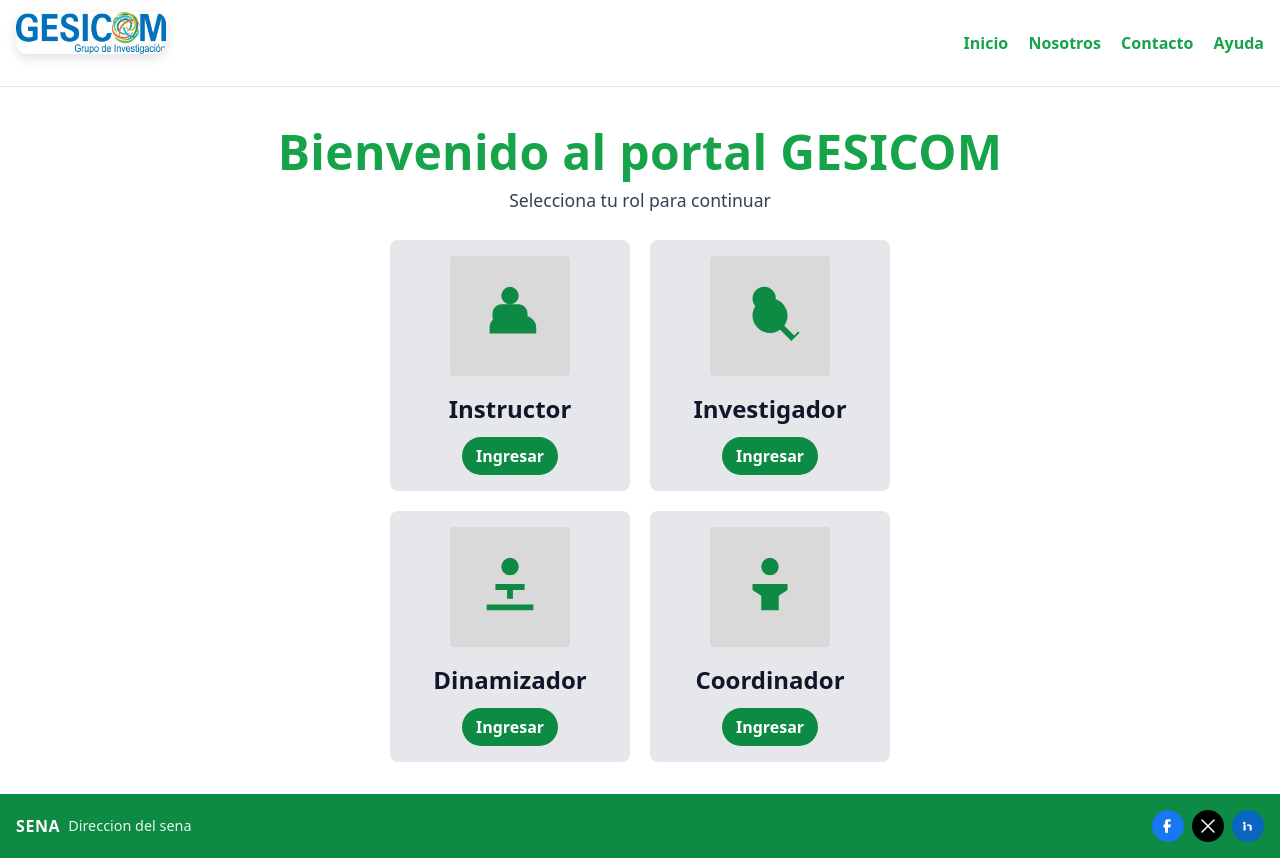
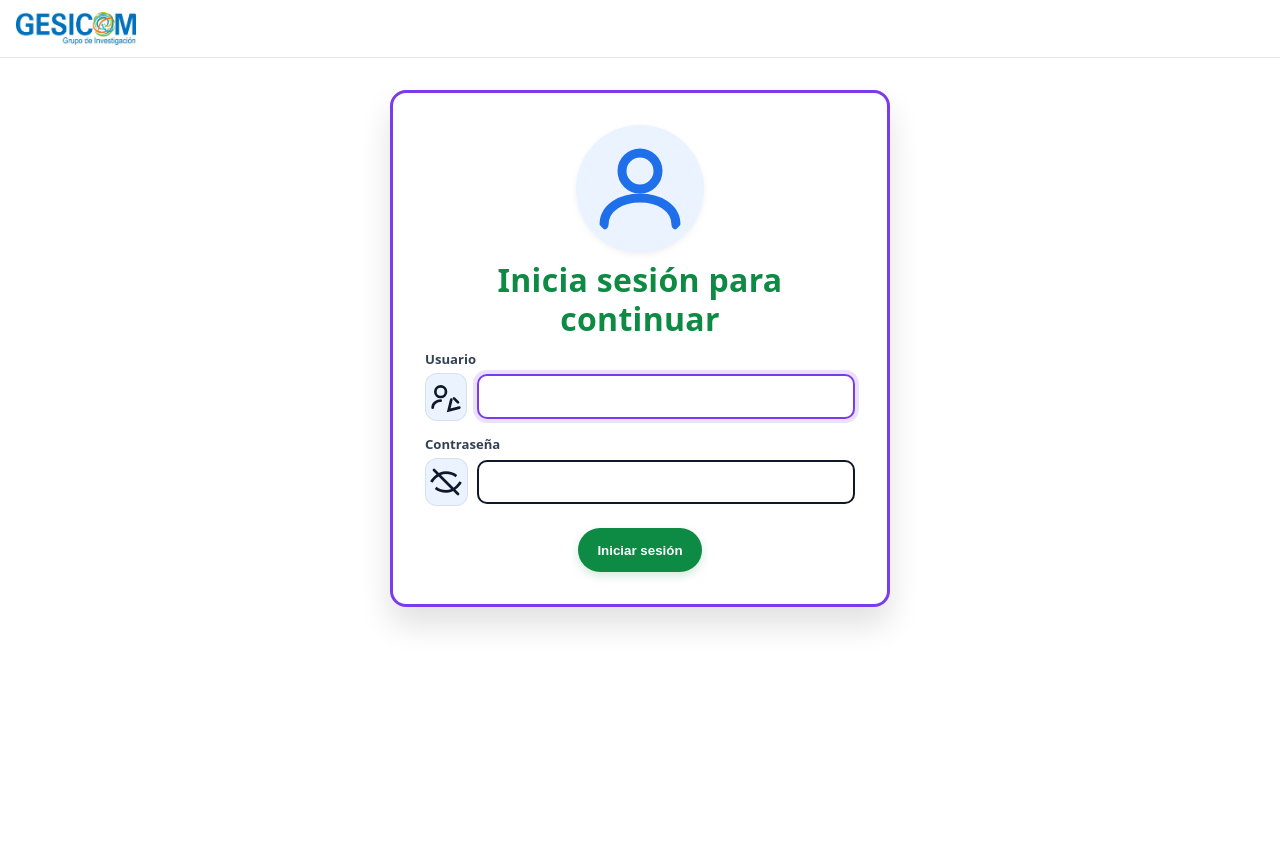
Before and after one commit to eldani827/Proyecto-html, a Django app: page / in a window 1280 px wide. After the commit the page ends 628 px from the top, so only its background shows below. Run offline with Django 5.2, Linux system fonts and the light colour scheme.

Commit message:
Login como página principal; eliminar rutas del portal Gesicom; simplificar navbar y home; limpiar enlaces del login

```diff
--- a/PRoyecto django/Proyecto-html/Gesicom/templates/home.html
+++ b/PRoyecto django/Proyecto-html/Gesicom/templates/home.html
@@ -16,53 +16,12 @@
     </div>
     <nav class="nav">
       <a href="{% url 'home' %}">Inicio</a>
-      <a href="{% url 'nosotros' %}">Nosotros</a>
-      <a href="{% url 'contacto' %}">Contacto</a>
-      <a href="{% url 'ayuda' %}">Ayuda</a>
     </nav>
   </header>
 
   <main class="main landing">
-    <h1 class="title">Bienvenido al portal GESICOM</h1>
-    <p class="subtitle">Selecciona tu rol para continuar</p>
-
-    <section class="roles-grid" aria-label="Roles">
-      <article class="card landing-card">
-        <div class="card-icon">
-          <!-- Instructor icon -->
-          <svg class="icon" viewBox="0 0 24 24" aria-hidden="true"><path d="M12 2a3 3 0 110 6 3 3 0 010-6zm-6 9a3 3 0 013-3h6a3 3 0 013 3v2H6v-2zm-1 5a4 4 0 014-4h8a4 4 0 014 4v2H5v-2z"/></svg>
-        </div>
-        <h2>Instructor</h2>
-        <a class="btn" href="{% url 'login' %}?role=instructor">Ingresar</a>
-      </article>
-
-      <article class="card landing-card">
-        <div class="card-icon">
-          <!-- Investigador icon -->
-          <svg class="icon" viewBox="0 0 24 24" aria-hidden="true"><path d="M10 2a4 4 0 100 8 4 4 0 000-8zm8.32 11.9l3.38 3.38-1.42 1.42-3.38-3.38a6 6 0 10-1.42 1.42l3.84 3.84 2.83-2.83-3.84-3.85z"/></svg>
-        </div>
-        <h2>Investigador</h2>
-        <a class="btn" href="{% url 'login' %}?role=investigador">Ingresar</a>
-      </article>
-
-      <article class="card landing-card">
-        <div class="card-icon">
-          <!-- Dinamizador icon -->
-          <svg class="icon" viewBox="0 0 24 24" aria-hidden="true"><path d="M12 2a3 3 0 110 6 3 3 0 010-6zM7 11h10v2H13v3h-2v-3H7v-2zm-3 7h16v2H4v-2z"/></svg>
-        </div>
-        <h2>Dinamizador</h2>
-        <a class="btn" href="{% url 'login' %}?role=dinamizador">Ingresar</a>
-      </article>
-
-      <article class="card landing-card">
-        <div class="card-icon">
-          <!-- Coordinador icon -->
-          <svg class="icon" viewBox="0 0 24 24" aria-hidden="true"><path d="M12 2a3 3 0 110 6 3 3 0 010-6zm-6 9h12v2l-3 2v5H9v-5l-3-2v-2z"/></svg>
-        </div>
-        <h2>Coordinador</h2>
-        <a class="btn" href="{% url 'login' %}?role=coordinador">Ingresar</a>
-      </article>
-    </section>
+    <h1 class="title">Inicio</h1>
+    <p class="subtitle">Bienvenido</p>
   </main>
 
   <footer class="footer footer-landing" role="contentinfo">
--- a/PRoyecto django/Proyecto-html/Gesicom/templates/login.html
+++ b/PRoyecto django/Proyecto-html/Gesicom/templates/login.html
@@ -65,8 +65,6 @@
       </div>
       <div class="actions">
         <button class="btn" type="submit">Iniciar sesión</button>
-        <a class="helper" href="{% url 'password_reset' %}">¿Olvidaste tu contraseña?</a>
-        <a class="no-account" href="{% url 'register' %}{% if role %}?role={{ role }}{% endif %}">¿No tienes cuenta?</a>
       </div>
     </form>
 
--- a/PRoyecto django/Proyecto-html/Gesicom/templates/partials/navbar.html
+++ b/PRoyecto django/Proyecto-html/Gesicom/templates/partials/navbar.html
@@ -11,12 +11,6 @@
             <ul class="navbar-nav me-auto mb-2 mb-lg-0">
                 <li class="nav-item">
                     <a class="nav-link active" aria-current="page" href="{% url 'home' %}">Inicio</a>
-                </li>
-                <li class="nav-item">
-                    <a class="nav-link" href="{% url 'nosotros' %}">Nosotros</a>
-                </li>
-                <li class="nav-item">
-                    <a class="nav-link" href="{% url 'ayuda' %}">Ayuda</a>
                 </li>
             </ul>
         </div>
--- a/PRoyecto django/Proyecto-html/Gesicom/views.py
+++ b/PRoyecto django/Proyecto-html/Gesicom/views.py
@@ -42,7 +42,8 @@
                 'dinamizador': 'role_dinamizador',
                 'coordinador': 'role_coordinador',
             }
-            target = role_routes.get(role, 'home')
+            # Si no hay rol, permanecer en login (página principal)
+            target = role_routes.get(role, 'login')
             return redirect(target)
         else:
             return render(request, 'login.html', {
--- a/PRoyecto django/Proyecto-html/SENNOVA/urls.py
+++ b/PRoyecto django/Proyecto-html/SENNOVA/urls.py
@@ -18,31 +18,12 @@
 from django.urls import path
 from django.conf import settings
 from django.conf.urls.static import static
-from django.contrib.auth import views as auth_views
 from Gesicom import views as gesicom_views
 
 urlpatterns = [
     path('admin/', admin.site.urls),
-    # Inicio del sitio apunta a home
-    path('', gesicom_views.home, name='home'),
-    path('nosotros/', gesicom_views.nosotros, name='nosotros'),
-    path('contacto/', gesicom_views.contacto, name='contacto'),
-    path('ayuda/', gesicom_views.ayuda, name='ayuda'),
-    path('login/', gesicom_views.login_view, name='login'),
-    path('register/', gesicom_views.register_view, name='register'),
-    path('portal/', gesicom_views.portal, name='portal'),
-    path('roles/instructor/', gesicom_views.role_instructor, name='role_instructor'),
-    path('roles/investigador/', gesicom_views.role_investigador, name='role_investigador'),
-    path('roles/dinamizador/', gesicom_views.role_dinamizador, name='role_dinamizador'),
-    path('roles/coordinador/', gesicom_views.role_coordinador, name='role_coordinador'),
-    # Evidencias: formulario de envío
-    path('evidencia/', gesicom_views.evidencia, name='evidencia'),
-    path('evidencias/', gesicom_views.evidencias_list, name='evidencias_list'),
-    # Password reset flow
-    path('password_reset/', auth_views.PasswordResetView.as_view(), name='password_reset'),
-    path('password_reset/done/', auth_views.PasswordResetDoneView.as_view(), name='password_reset_done'),
-    path('reset/<uidb64>/<token>/', auth_views.PasswordResetConfirmView.as_view(), name='password_reset_confirm'),
-    path('reset/done/', auth_views.PasswordResetCompleteView.as_view(), name='password_reset_complete'),
+    # Inicio del sitio apunta al login
+    path('', gesicom_views.login_view, name='login'),
 ]
 
 # Servir archivos media en desarrollo
```
Also changed, not shown: PRoyecto django/Proyecto-html/Gesicom/models.py (+0 -7 lines).
